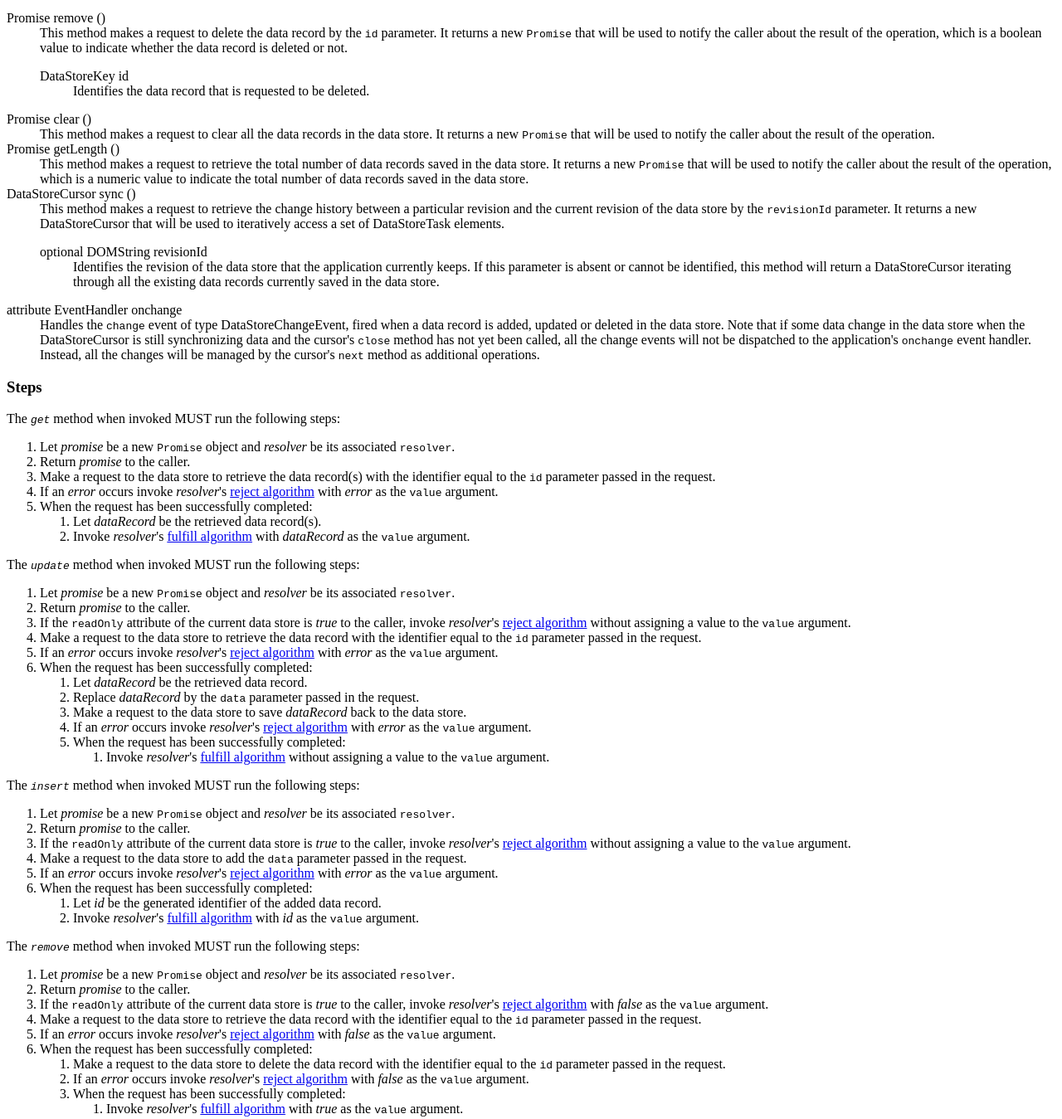
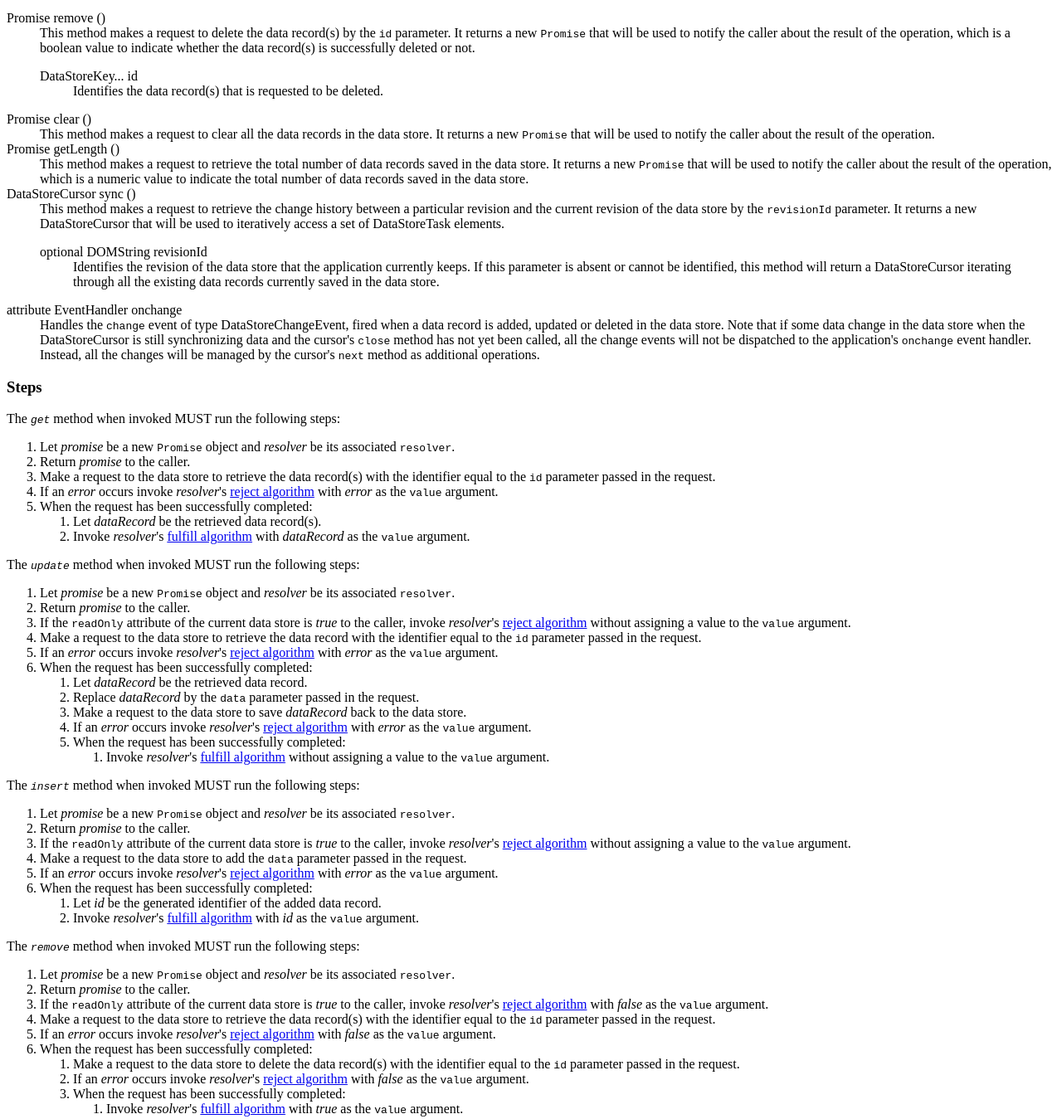
Before and after one commit to airpingu/data-store-api, a plain HTML site: page index.html in a window 1280 px wide. Shown: the part 4362-5711 px from the top of the page at 83% size. Drawn offline with Linux system fonts and the light colour scheme.

Commit message:
Let remove() accept several ids.

```diff
--- a/index.html
+++ b/index.html
@@ -554,15 +554,15 @@ Style guide to contributors:
 
         <dt>Promise remove ()</dt>
           <dd>
-            This method makes a request to delete the data record by the
+            This method makes a request to delete the data record(s) by the
             <code>id</code> parameter. It returns a new <code>Promise</code>
             that will be used to notify the caller about the result of the
             operation, which is a boolean value to indicate whether the data
-            record is deleted or not.
+            record(s) is successfully deleted or not.
             <dl class='parameters'>
-              <dt>DataStoreKey id</dt>
+              <dt>DataStoreKey... id</dt>
                 <dd>
-                  Identifies the data record that is requested to be deleted.
+                  Identifies the data record(s) that is requested to be deleted.
                 </dd>
             </dl>
           </dd>
@@ -780,7 +780,7 @@ Style guide to contributors:
             with <em>false</em> as the <code>value</code> argument.
           </li>
           <li>
-            Make a request to the data store to retrieve the data record with
+            Make a request to the data store to retrieve the data record(s) with
             the identifier equal to the <code>id</code> parameter passed in the
             request.
           </li>
@@ -794,7 +794,7 @@ Style guide to contributors:
           </li>
           <ol>
             <li>
-              Make a request to the data store to delete the data record with
+              Make a request to the data store to delete the data record(s) with
               the identifier equal to the <code>id</code> parameter passed in
               the request.
             </li>
@@ -1174,8 +1174,8 @@ Style guide to contributors:
         OS Team and specially to Jonas Sicking, Mounir Lamouri, Ehsan Akhgari,
         Thinker Lee and Hsin-Yi Tsai for their technical guidance, as well as to
         Andrea Marchesini for his implementation work and support. Also, huge
-        thanks to Zoltan Kis form Intel for his suggestions and contributions to
-        this specification.
+        thanks to Zoltan Kis (Intel) and Christophe Dumez (Samsung) for their
+        suggestions and contributions to this specification.
       </p>
     </section>
 
```
